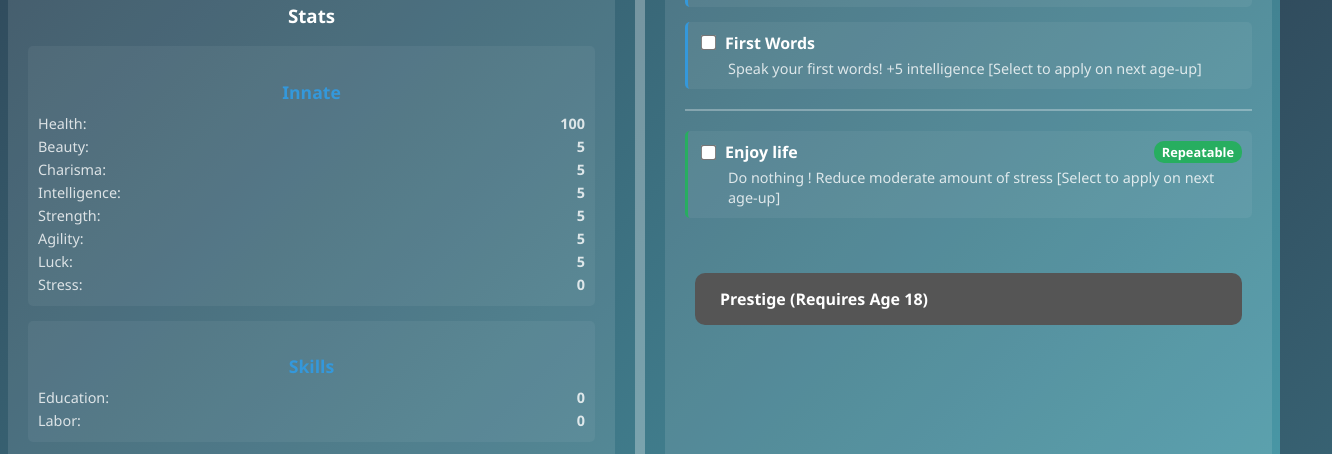
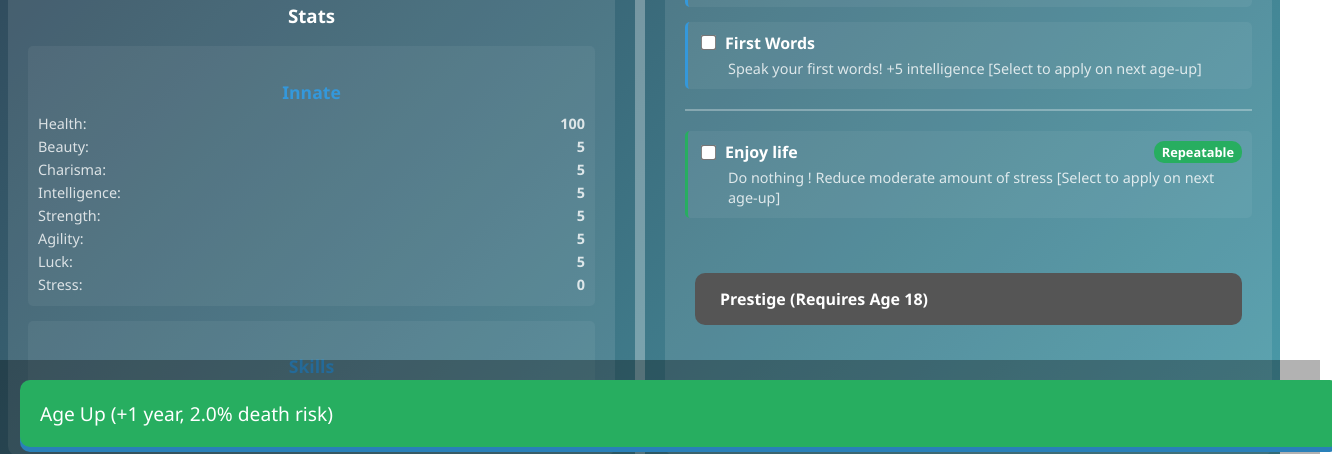
Before and after one commit to mgcatalipse/legacy_incremental, a plain HTML site: page index.html in a window 1280 px wide. Shown: the part 333-787 px from the top of the page, 1332 px wide, since content can reach past the window. Drawn offline with Linux system fonts and the light colour scheme.

Commit message:
Resolve bug about age up button

```diff
--- a/styles.css
+++ b/styles.css
@@ -95,6 +95,7 @@ h1 {
   grid-template-columns: 1fr 10px 1fr;
   gap: 20px;
   margin-bottom: 20px;
+  height: calc(100vh - 200px); /* Adjust height to leave space for button */
 }
 
 .left-side {
@@ -103,6 +104,8 @@ h1 {
   background: rgba(255, 255, 255, 0.1);
   border-radius: 10px;
   text-align: center;
+  overflow-y: auto; /* Make left panel scrollable */
+  max-height: 100%;
 }
 
 .right-side {
@@ -114,6 +117,8 @@ h1 {
   flex-direction: column;
   gap: 10px;
   justify-content: flex-start;
+  overflow-y: auto; /* Make right panel scrollable */
+  max-height: 100%;
 }
 
 .vertical-separator {
@@ -186,8 +191,14 @@ h1 {
 }
 
 .gain-bar {
+  position: fixed;
+  bottom: 0;
+  left: 0;
+  right: 0;
   width: 100%;
-  padding: 0 20px;
+  padding: 20px;
+  background: rgba(0, 0, 0, 0.3);
+  z-index: 1000;
 }
 
 .gain-bar .button {
@@ -409,6 +420,7 @@ h1 {
 /* Adjust body padding */
 body {
   padding-top: 20px;
+  padding-bottom: 100px; /* Add padding to account for fixed button */
 }
 
 /* Penalty multiplier colors */
```
Also changed, not shown: bug_list.md (+0 -1 lines).
